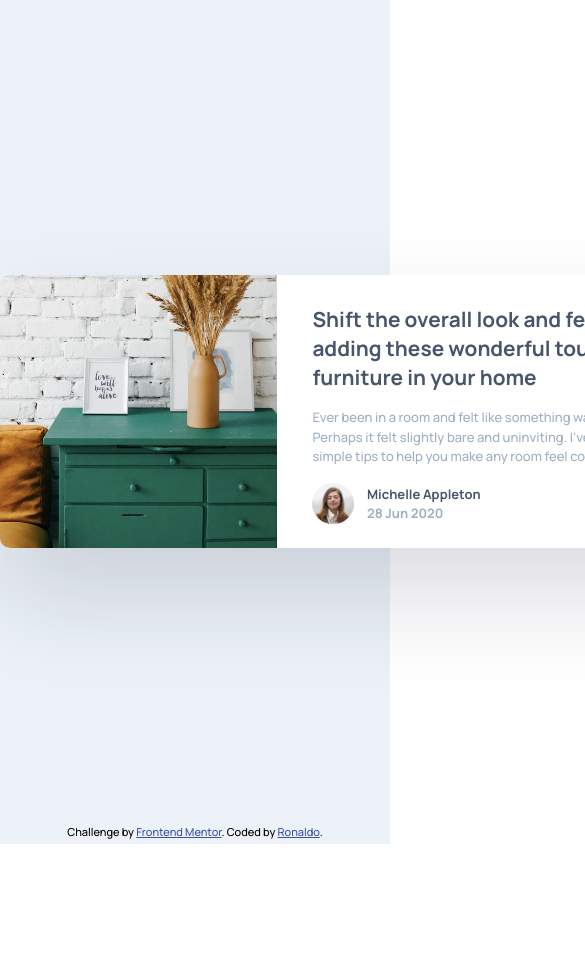
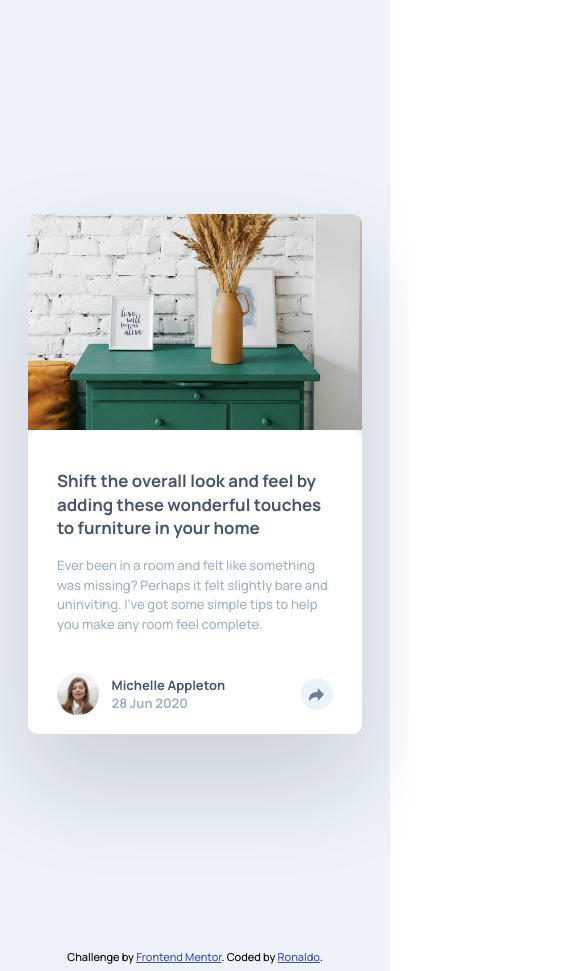
Before and after one commit to marckesin/Article-preview-component, a plain HTML site: page index.html in a window 390 px wide. Shown: the top 971 px of the page, 585 px wide, since content can reach past the window. Before the commit the page ends 844 px from the top, so only its background shows below. Drawn offline with Linux system fonts and the light colour scheme.

Commit message:
atualização de layout

```diff
--- a/index.html
+++ b/index.html
@@ -25,16 +25,18 @@
       <main>
         <div class="article">
           <div class="col-image"></div>
+          <div class="col-right">
             <div class="col-content">
               <h1 class="heading">
-              Shift the overall look and feel by adding these wonderful touches
-              to furniture in your home
+                Shift the overall look and feel by adding these wonderful
+                touches to furniture in your home
               </h1>
               <p class="description">
                 Ever been in a room and felt like something was missing? Perhaps
-              it felt slightly bare and uninviting. I’ve got some simple tips to
-              help you make any room feel complete.
+                it felt slightly bare and uninviting. I’ve got some simple tips
+                to help you make any room feel complete.
               </p>
+            </div>
             <div class="profile">
               <img
                 class="avatar"
@@ -53,7 +55,7 @@
                   />
                 </svg>
               </a>
-              <div class="social">
+              <div class="social-desktop">
                 <span>Share</span>
                 <i class="fab fa-facebook-square"></i>
                 <i class="fab fa-twitter"></i>
--- a/javascripts/scripts.js
+++ b/javascripts/scripts.js
@@ -1,4 +1,4 @@
-const tooltip = document.querySelector(".social");
+const tooltip = document.querySelector(".social-desktop");
 
 document.getElementById("share").addEventListener("mouseenter", event => {
   tooltip.classList.add("social-visible");
--- a/stylesheets/style.scss
+++ b/stylesheets/style.scss
@@ -26,9 +26,7 @@ main {
 }
 
 .col-content {
-  flex: 62%;
-  padding: 2.25rem 3.5rem 2rem 2.75rem;
-  background-color: hsl(0, 0%, 100%);
+  padding: 2.25rem 3.5rem 0 2.75rem;
   display: flex;
   flex-direction: column;
   border-top-right-radius: inherit;
@@ -41,6 +39,14 @@ main {
   flex: 38%;
   border-top-left-radius: inherit;
   border-bottom-left-radius: inherit;
+}
+
+.col-right {
+  flex: 62%;
+  display: flex;
+  flex-direction: column;
+  background-color: hsl(0, 0%, 100%);
+  border-radius: inherit;
 }
 
 .container {
@@ -68,6 +74,8 @@ main {
   display: flex;
   align-items: center;
   position: relative;
+  padding: 0 3.5rem 2rem 2.75rem;
+  flex-grow: 1;
 
   a {
     width: 2.5rem;
@@ -112,10 +120,11 @@ main {
     margin-right: 1rem;
   }
 
-  .social {
+  .social-desktop {
+    visibility: hidden;
     position: absolute;
     bottom: 150%;
-    right: -29%;
+    right: -14%;
     width: 250px;
     height: 50px;
     background-color: $very-dark-grayish-blue;
@@ -141,7 +150,7 @@ main {
     }
   }
 
-  .social::after {
+  .social-desktop::after {
     content: "";
     position: absolute;
     top: 100%;
@@ -157,3 +166,50 @@ main {
     opacity: 1;
   }
 }
+
+@media (max-width: 576px) {
+  body {
+    height: 115vh;
+  }
+  .article {
+    flex-direction: column;
+    width: 90%;
+    height: 40rem;
+    margin: auto;
+  }
+
+  .col-content {
+    border-radius: unset;
+    border-bottom-left-radius: inherit;
+    border-bottom-right-radius: inherit;
+    padding: 3rem 2.25rem 0;
+  }
+
+  .col-image {
+    flex: 42%;
+    border-radius: unset;
+    border-top-right-radius: inherit;
+    border-top-left-radius: inherit;
+  }
+
+  .col-right {
+    flex: 58%;
+  }
+
+  .container {
+    padding: 0 0.7rem 0.5rem;
+  }
+
+  .description {
+    margin-bottom: 1.5rem;
+  }
+
+  .heading {
+    font-size: 1.3rem;
+  }
+
+  .profile {
+    padding: 1.5rem 2.25rem;
+    margin-top: auto;
+  }
+}
```
Also changed, not shown: stylesheets/style.css, 1 other file. Lines whose indentation alone changed are shown as unchanged.
